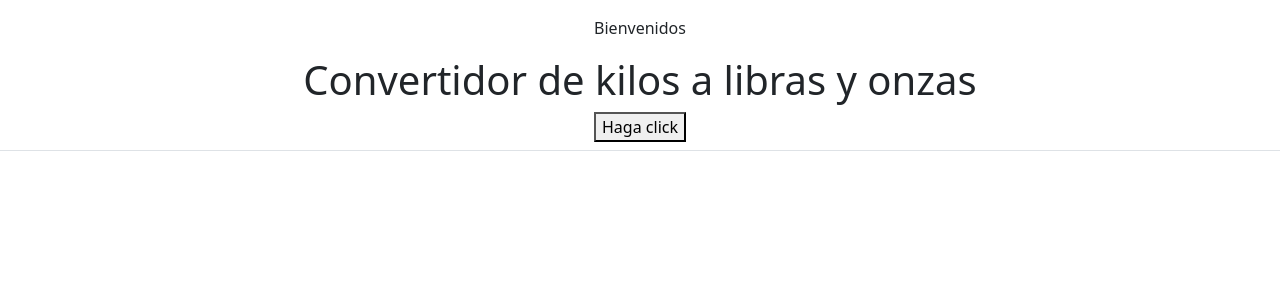
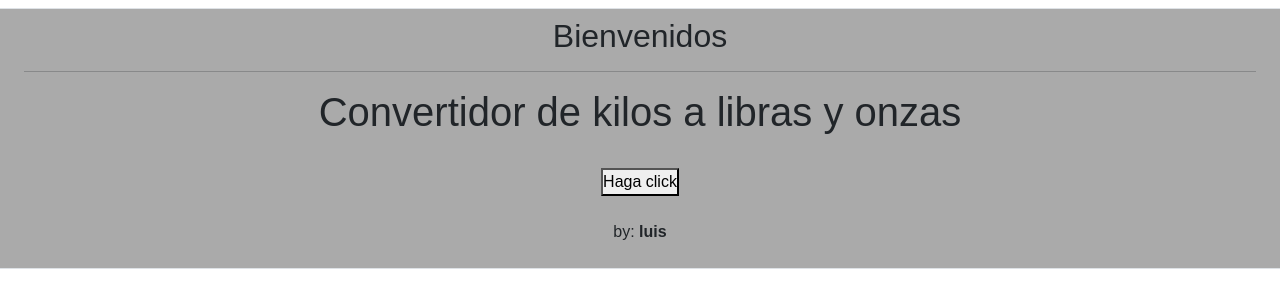
Before and after one commit to luis505050/conver, a plain HTML site: page index.html in a window 1280 px wide. Drawn offline with nearby package versions, Linux system fonts and the light colour scheme.

Commit message:
Update index.html

```diff
--- a/index.html
+++ b/index.html
@@ -7,6 +7,14 @@
     <link href="https://cdn.jsdelivr.net/npm/bootstrap@5.3.3/dist/css/bootstrap.min.css" rel="stylesheet" integrity="sha384-QWTKZyjpPEjISv5WaRU9OFeRpok6YctnYmDr5pNlyT2bRjXh0JMhjY6hW+ALEwIH" crossorigin="anonymous">
     <script src="https://cdn.jsdelivr.net/npm/bootstrap@5.3.3/dist/js/bootstrap.bundle.min.js" integrity="sha384-YvpcrYf0tY3lHB60NNkmXc5s9fDVZLESaAA55NDzOxhy9GkcIdslK1eN7N6jIeHz" crossorigin="anonymous"></script>
     <style>
+        *{
+            padding: 0;
+            margin: 0;
+            font-family:Arial, Helvetica, sans-serif;
+        }
+        #container-one{
+            background-color: #aaa;
+        }
         #resultado{
             font-weight: bold;
             font-size: 2.2rem;
@@ -16,10 +24,13 @@
 </head>
 <body>
     <main>
-        <div class="px-4 py-2 my-2 text-center border-bottom">
-            <p>Bienvenidos </p>
-            <h1>Convertidor de kilos a libras y onzas</h1>
+        <div class="px-4 py-2 my-2 text-center border-bottom border-top" id="container-one">
+            <h2><p>Bienvenidos </p></h2><hr>
+            <h1>Convertidor de kilos a libras y onzas</h1> <br>
             <a href="conversion/main.html"><button>Haga click</button></a>
+            <br>
+            <br>
+            <p>by: <strong>luis</strong></p>
         </div>
     </main>
     <!-- script de boostrap5 -->
```
